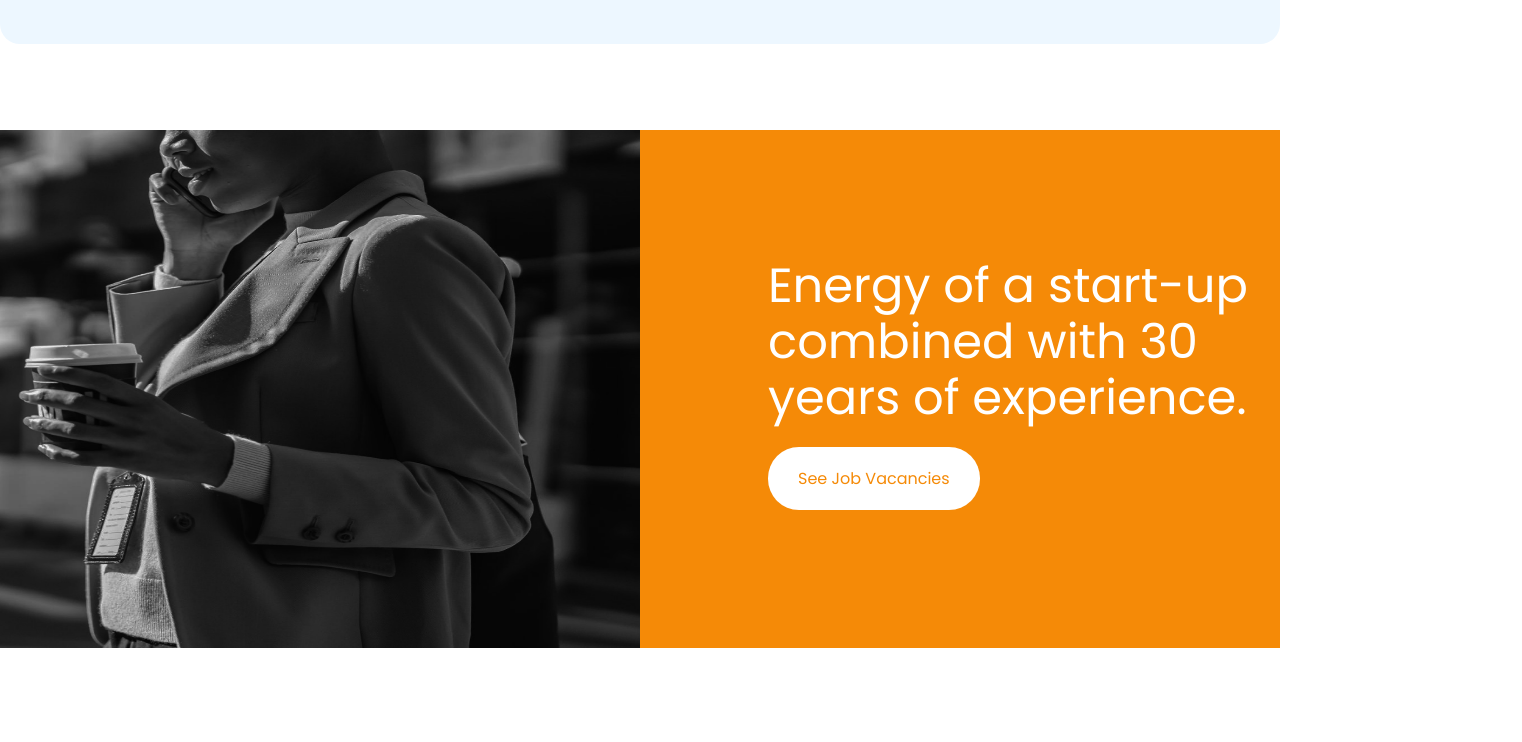
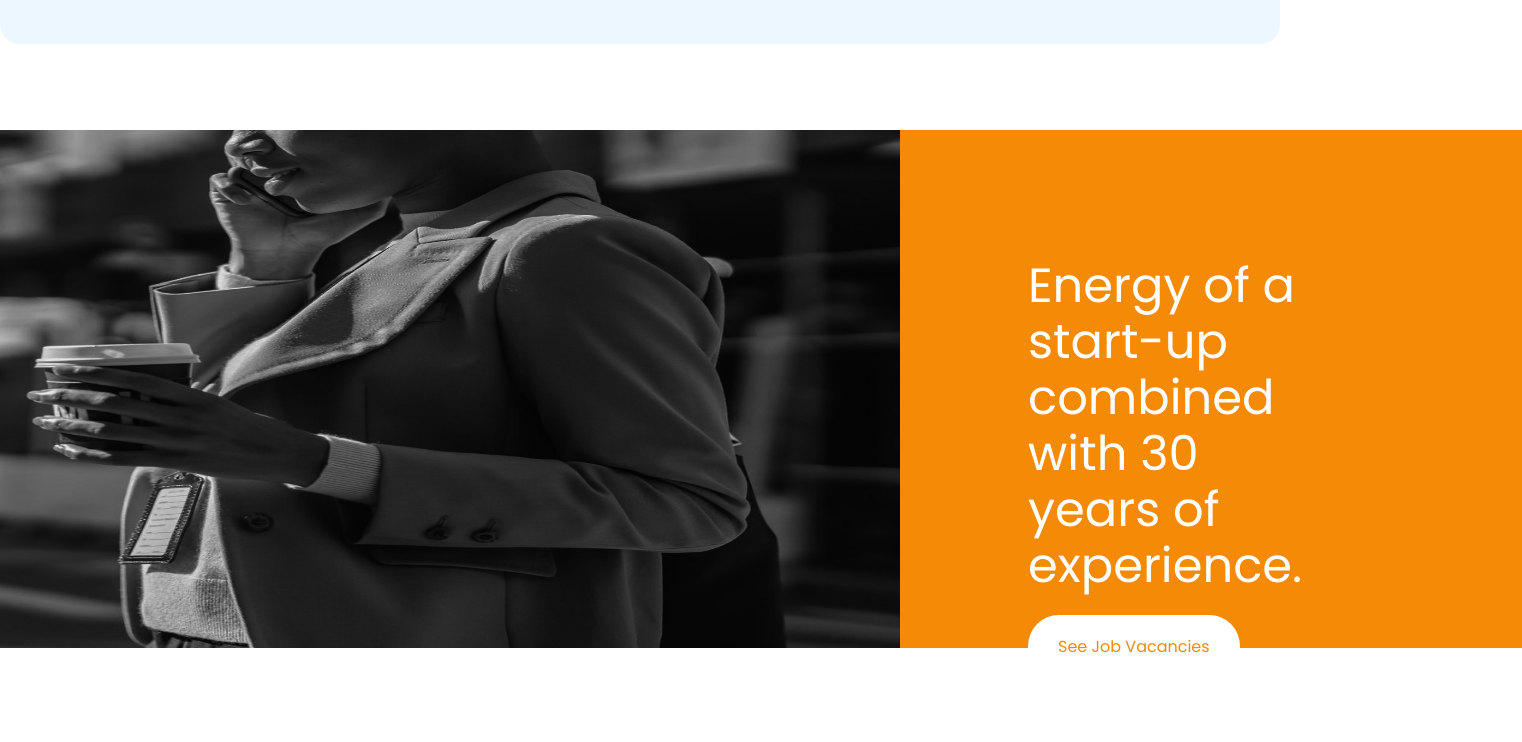
Before and after one commit to Suvdmaa/websait, a plain HTML site: page index.html in a window 1280 px wide. Shown: the part 3820-4562 px from the top of the page, 1522 px wide, since content can reach past the window. Drawn offline with Linux system fonts and the light colour scheme.

Commit message:
made changes in class

```diff
--- a/css/career.css
+++ b/css/career.css
@@ -166,7 +166,7 @@ main{
 .whole4{
     max-width: 1280px;
     margin: auto;
-    padding: 8% 0;
+    padding: 5% 0;
 }
 
 .inside-10 p{
--- a/css/service.css
+++ b/css/service.css
@@ -212,7 +212,7 @@ main{
 .whole4{
     max-width: 1280px;
     margin: auto;
-    padding: 8% 0;
+    padding: 5% 0;
 }
 
 .inside-10 p{
--- a/css/style.css
+++ b/css/style.css
@@ -52,7 +52,7 @@ header nav ul li a:hover{
 }
 
 /* Hero Section -----------------------------*/
-.hero {
+.hero{
     background: #DCEAF5;
 }
 
@@ -165,7 +165,7 @@ header nav ul li a:hover{
     margin-left: 10px;
 }
 /* Section 2 --------------------------------*/
-.section2 {
+.section2{
     background: #EDF7FF;
 }
 
@@ -375,27 +375,22 @@ header nav ul li a:hover{
 }
 
 /* Section 5 ------------------------------*/
-.section5 {
-    background-color: #F58A07;
-    background-size: 50% auto;
-    width: 100%;
-}
-
 .whole2{
     display: flex;
     flex: 1;
     height: 518px;
-    max-width: 1280px;
     margin: 5rem auto;
+    max-width: 1900px;
 }
 
-.inside-6 .half-human{
-    width: 640px;
+.half-human{
     height: 518px;
+    width: 900px;
 }
 
 .inside-7{
     padding: 128px 20px 0 128px;
+    background: #F58A07;
 }
 
 .inside-7 p{
@@ -403,6 +398,7 @@ header nav ul li a:hover{
     font-size: 48px;
     line-height: 56px;
     margin-bottom: 40px;
+    margin-right: 200px;
 }
 
 .inside-7 a {
@@ -485,12 +481,12 @@ header nav ul li a:hover{
 /* Section 7 ----------------------------------*/
 .section7{
     background: #DCEAF5;
-    }
+}
 
 .whole4{
     max-width: 1280px;
     margin: auto;
-    padding: 8% 0;
+    padding: 5% 0;
 }
 
 .inside-10 p{
```
